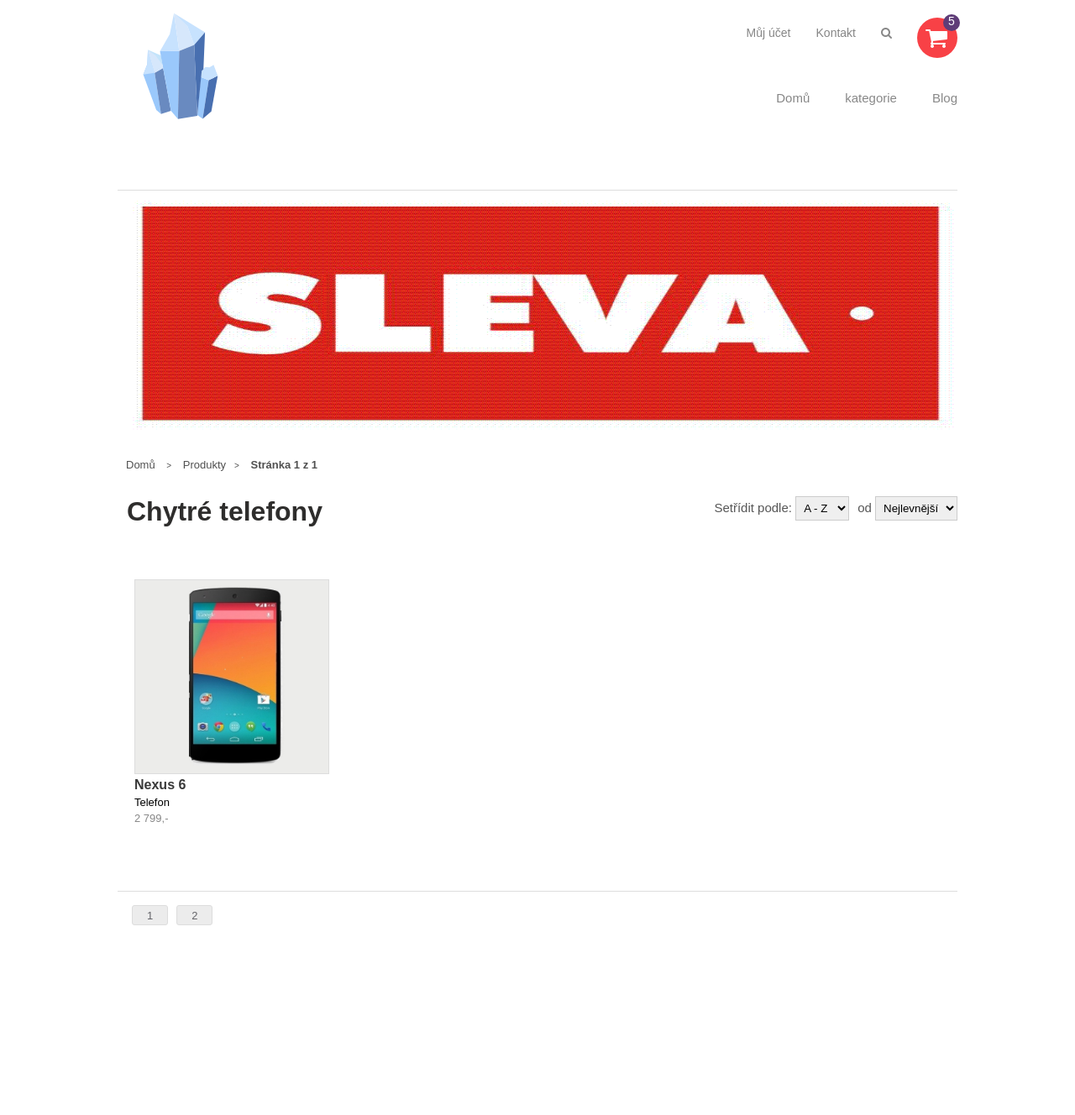
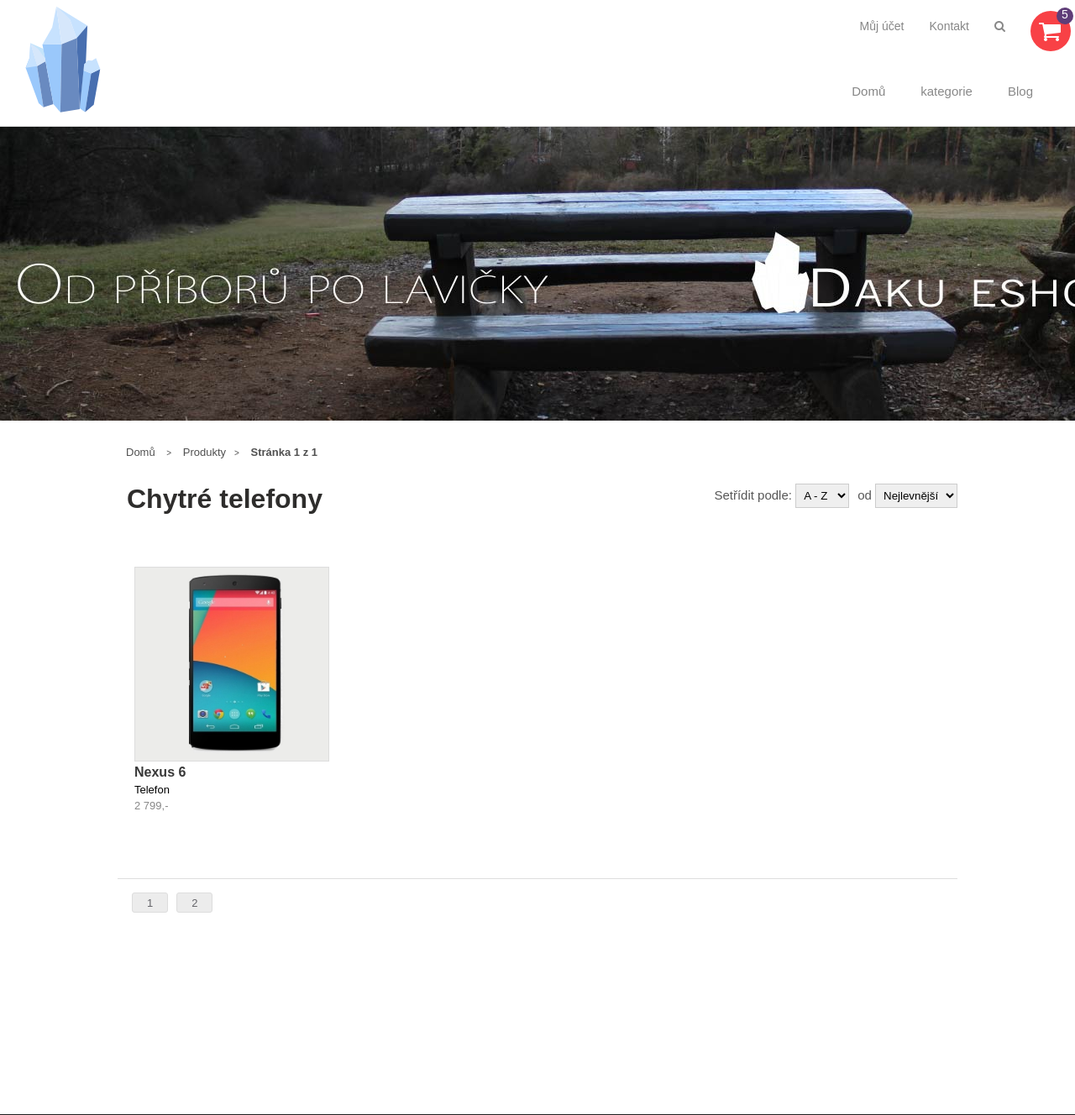
Before and after one commit to kubp/daku-template, a PHP site: page / in a window 1280 px wide. Shown: the top 1328 px of the page at 84% size. Run offline with PHP 8.4, Linux system fonts and the light colour scheme; some libraries are stand-ins or nearby versions.

Commit message:
I can't believe it took so long to fix this.
Edited Hříbeks shitty code.

```diff
--- a/eshop_template/css/style-main.css
+++ b/eshop_template/css/style-main.css
@@ -6,6 +6,7 @@
 
 body{
 	font-family: Arial;
+	margin: 0px;
 }
 #logo{
 	float:left;
@@ -15,8 +16,9 @@ body{
 	height:150px;
 }
 header{
-	height: 218px;
+	height: 150px;
 	border-bottom: 1px solid rgb(221,221,221);
+	min-width: 691px;
 }
 #cart{
 	width: 48px;
@@ -27,6 +29,7 @@ float: right;
 color: #FFF;
 margin-top: -10px;
 cursor:pointer;
+margin-right: 5px;
 }
 .cart_c{
 	display: block;
@@ -146,8 +149,8 @@ float: right;
 }
 .main-nav{
 height: 53px;
-margin-top: -70px
-
+margin-top: -70px;
+	margin-right: 50px;
 }
 
 .main-nav li{
@@ -646,6 +649,7 @@ footer {
 	}
 
 
+/**
 @media screen and (max-width: 655px){
 .right-top{
 
@@ -657,7 +661,7 @@ footer {
 	.main-nav{
 		height:200px;
 	}
-
+**/
 }
 .empty{
 	 height: 80px;
@@ -686,9 +690,12 @@ footer {
 
 		}
 		#shop-menu{ opacity:0;
-			height: 0px;
+			position: absolute;
+right: 30px;
 			width: 150px;}
-			#cart:hover #shop-menu{
+
+
+	#cart:hover #shop-menu{
 				height:140px;
 				opacity:1;
 
@@ -754,7 +761,7 @@ footer {
 
 }
 #cart:hover .item-menu {
-	height:210px;
+	height:125px;
 overflow:visible;
 opacity:1;
 
@@ -783,7 +790,7 @@ opacity:1;
 	border-right: 9px solid transparent;
 	border-bottom: 10px solid #fff;
 	margin-top: -10px;
-	margin-left: 95px;
+	right: 7px;
 }
 .arrow-shadow{
 	position: absolute;
@@ -793,7 +800,7 @@ opacity:1;
 	border-right: 11px solid transparent;
 	border-bottom: 12px solid #DDD;
 	margin-top: -12px;
-	margin-left: 92px;
+	right: 5px;
 	z-index: 0;
 }
 
@@ -858,13 +865,13 @@ font-family: Arial;
 	font-size: 12px;
 padding: 10px 25px;
 margin-left:0px;
-margin-right: 35px;
+margin-right: 10px;
 font-weight:bold;
 cursor: pointer;
 font-family: Arial;
 }
-#discount img{
-	height: 280px;
-	width:100%;
-	margin-top: 5px;
+#discount{
+		width:100%;
+			height: 350px;
+		background: url("../img/header.jpg") no-repeat scroll 0 68% transparent;
 }
--- a/eshop_template/index.html
+++ b/eshop_template/index.html
@@ -16,7 +16,7 @@
 </head>
 
 <body>
-    <div id="content">
+
         <header>
             <div id="logo">
                 <img src="img/logo.svg">
@@ -28,7 +28,7 @@
 
                    <div id="cart"><span class="cart_c">5</span>
                             <i class="fa fa-shopping-cart fa-2x"></i>
-                            <div id="shop-menu">
+                                  <div id="shop-menu">
                               <div class="item-menu">
                                 <div class="arrow-shadow"></div>
                                <div class="arrow"></div>
@@ -37,7 +37,6 @@
                                     <li> <img src="nexus.jpg" width="80"></li>
                                         <div id="buy-cart">
                          <button type="button" id="buy-button-cart" >Koupit</button>
-                         <button type="button" id="cancel-button-cart">Zrušit</button>
 
                                       </div>
 
@@ -65,6 +64,7 @@
 
 
             </nav>
+
             <div id="clear" style="clear: both;"></div>
 
 
@@ -94,10 +94,10 @@
             </nav>
 
         </header>
-         <div id="discount">
-                  <img src="img/sleva.gif">
-            </div>
 
+        <div id="discount">
+        </div>
+   <div id="content">
         <div id="items-nav">
             <span>Domů </span><span class="oddelovac">></span>
             <span>Produkty</span><span class="oddelovac">></span>
--- a/eshop_template/js/main.js
+++ b/eshop_template/js/main.js
@@ -1,3 +1,14 @@
+$(function(){
+    var cislo = 0;
+    var pole = ['header2.jpg','header.jpg'];
+     setInterval(function(){
+
+   $("#discount").css("background" , "url('img/"+pole[cislo]+"') no-repeat scroll 0 68% transparent");
+   if(pole.length == cislo+1){ cislo = 0;} else { cislo ++;}
+},
+      10000);
+});
+/**
 $(document).ready(function (){
             $("#s-i").click(function() {
                 $(".right-top input").show();
@@ -32,3 +43,4 @@ $(document).ready(function (){
 
 
   });
+**/
--- a/eshop_template/register.html
+++ b/eshop_template/register.html
@@ -18,7 +18,7 @@
 </head>
 
 <body>
-    <div id="content">
+
         <header>
             <div id="logo">
             <img src="img/logo.svg">
@@ -39,7 +39,6 @@
                                     <li> <img src="nexus.jpg" width="80"></li>
                                         <div id="buy-cart">
                          <button type="button" id="buy-button-cart" >Koupit</button>
-                         <button type="button" id="cancel-button-cart">Zrušit</button>
 
                                       </div>
 
@@ -95,6 +94,7 @@
             </nav>
 
         </header>
+        <div id="content">
        <section>
 
 	<div class="title">
```
Also changed, not shown: eshop_template/img/header.jpg (added), eshop_template/img/header2.jpg (added).
